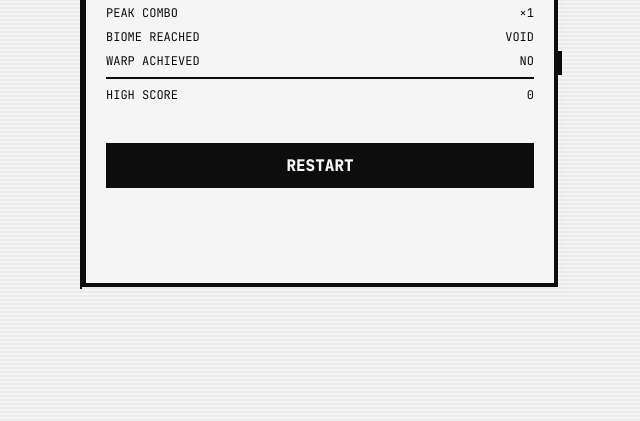
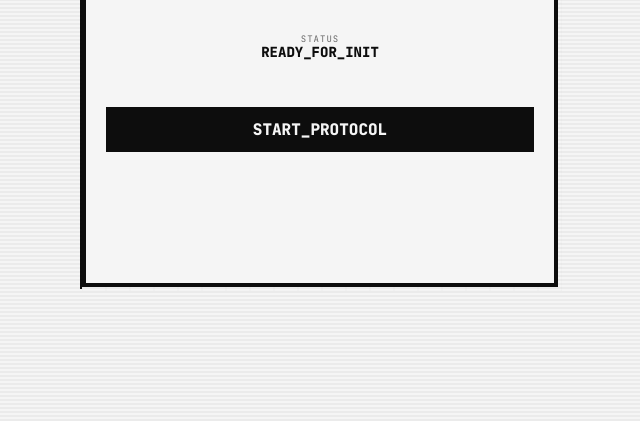
Before and after one commit to AaqibhafeezKhan/SNAKE-GAME, a plain HTML site: page index.html in a window 1280 px wide. Shown: the part 379-800 px from the top of the page, without its empty margins (320-960 px from the left). Drawn offline with Linux system fonts and the light colour scheme.

Commit message:
feat: add start game overlay and defer game initialization until user interaction

```diff
--- a/index.html
+++ b/index.html
@@ -254,6 +254,20 @@
         opacity: 0.85;
       }
 
+      #start-overlay {
+        position: absolute;
+        inset: 0;
+        background: var(--bg);
+        z-index: 300;
+        display: flex;
+        flex-direction: column;
+        align-items: center;
+        justify-content: center;
+        border: 4px solid var(--accent);
+        padding: 20px;
+        text-align: center;
+      }
+
       @media (min-width: 600px) {
         #controls {
           display: none;
@@ -288,6 +302,15 @@
     <div id="game-container">
       <canvas id="gameCanvas"></canvas>
       <div id="combo-popup">×2</div>
+
+      <div id="start-overlay">
+        <div class="terminal-header">// TERMINAL_SNAKE //</div>
+        <div style="margin: 32px 0">
+          <div class="label">STATUS</div>
+          <div class="value" style="font-size: 14px">READY_FOR_INIT</div>
+        </div>
+        <button class="restart-btn" id="start-game-btn">START_PROTOCOL</button>
+      </div>
 
       <div id="game-over-overlay">
         <div class="terminal-header">// GAME_OVER //</div>
@@ -412,12 +435,27 @@
 
           this.obstacles = [];
 
-          this.init();
+          this.setupEventListeners();
+          this.resize();
+          this.drawStatic();
+        }
+
+        setupEventListeners() {
           window.addEventListener("keydown", (e) => {
             audio.unlock();
             this.handleInput(e.key);
           });
+
           window.addEventListener("resize", () => this.resize());
+
+          document
+            .getElementById("start-game-btn")
+            .addEventListener("click", () => {
+              audio.unlock();
+              document.getElementById("start-overlay").style.display = "none";
+              this.init();
+            });
+
           document
             .getElementById("restart-from-overlay")
             .addEventListener("click", () => {
@@ -450,6 +488,28 @@
           this.canvas.width = size;
           this.canvas.height = size;
           this.tileSize = size / CONFIG.GRID_SIZE;
+          if (this.isGameOver === undefined) {
+            this.drawStatic();
+          }
+        }
+
+        drawStatic() {
+          const b = BIOMES[0];
+          const ts = this.tileSize;
+          this.ctx.fillStyle = b.bg;
+          this.ctx.fillRect(0, 0, this.canvas.width, this.canvas.height);
+          this.ctx.strokeStyle = b.grid;
+          this.ctx.lineWidth = 0.5;
+          for (let i = 0; i <= CONFIG.GRID_SIZE; i++) {
+            this.ctx.beginPath();
+            this.ctx.moveTo(i * ts, 0);
+            this.ctx.lineTo(i * ts, this.canvas.height);
+            this.ctx.stroke();
+            this.ctx.beginPath();
+            this.ctx.moveTo(0, i * ts);
+            this.ctx.lineTo(this.canvas.width, i * ts);
+            this.ctx.stroke();
+          }
         }
 
         init() {
```
